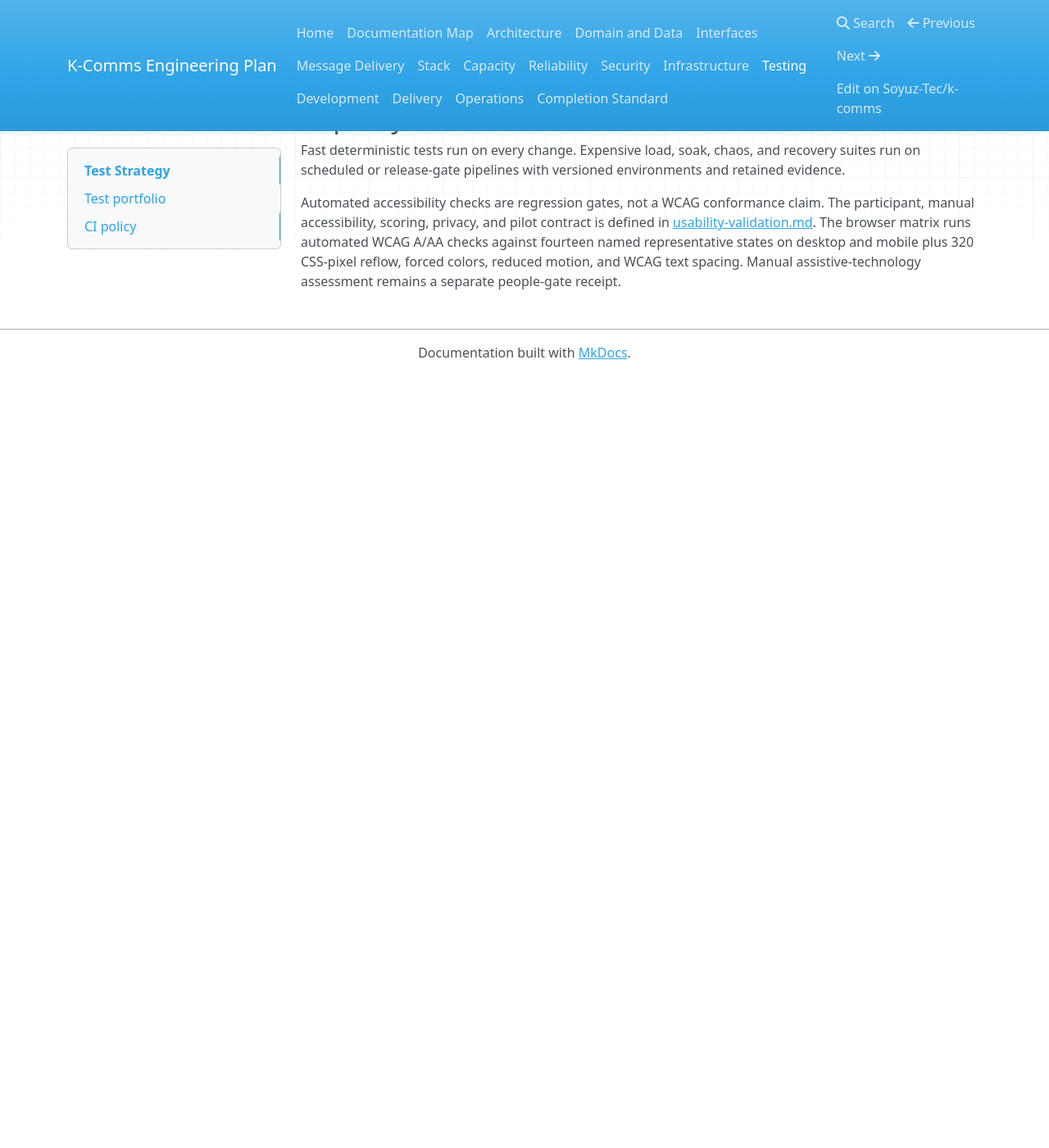
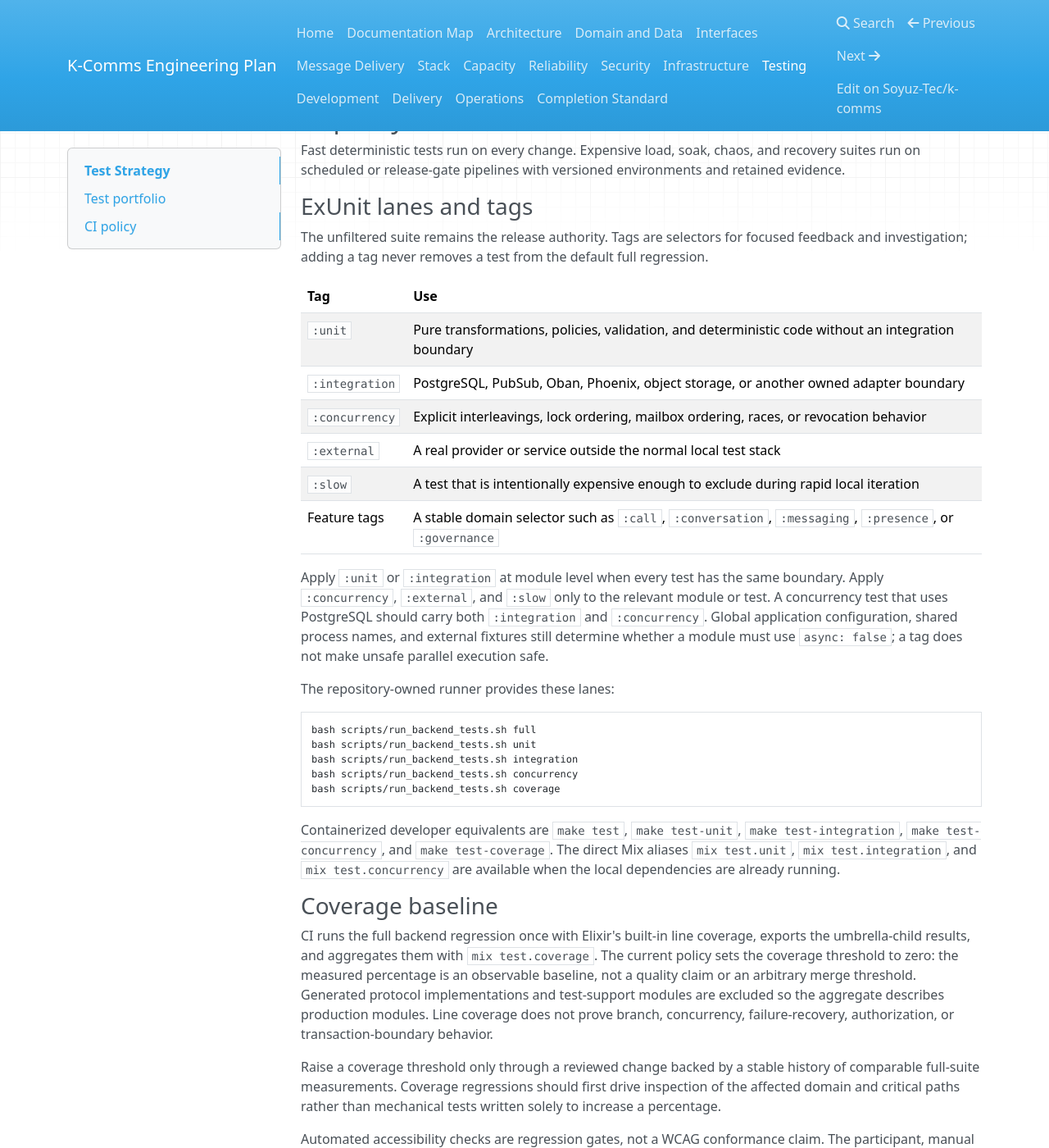
Before and after one commit to Soyuz-Tec/k-comms, an MkDocs documentation site: the page built from docs/11-testing-and-quality/test-strategy.md, in a window 1280 px wide and 1400 px high, scrolled down 860 px. Shown: the whole window at 82% size. Built offline with MkDocs 1.6.1, drawn with Linux system fonts in a browser that asks for light colours; nearby versions of some CDN libraries; before the commit the page ends 1318 px from its top, so only the background shows below that.

Commit message:
ci: add tagged backend lanes and coverage baseline

````diff
--- a/docs/11-testing-and-quality/test-strategy.md
+++ b/docs/11-testing-and-quality/test-strategy.md
@@ -20,6 +20,60 @@
 
 Fast deterministic tests run on every change. Expensive load, soak, chaos, and recovery suites run on scheduled or release-gate pipelines with versioned environments and retained evidence.
 
+### ExUnit lanes and tags
+
+The unfiltered suite remains the release authority. Tags are selectors for
+focused feedback and investigation; adding a tag never removes a test from the
+default full regression.
+
+| Tag | Use |
+|---|---|
+| `:unit` | Pure transformations, policies, validation, and deterministic code without an integration boundary |
+| `:integration` | PostgreSQL, PubSub, Oban, Phoenix, object storage, or another owned adapter boundary |
+| `:concurrency` | Explicit interleavings, lock ordering, mailbox ordering, races, or revocation behavior |
+| `:external` | A real provider or service outside the normal local test stack |
+| `:slow` | A test that is intentionally expensive enough to exclude during rapid local iteration |
+| Feature tags | A stable domain selector such as `:call`, `:conversation`, `:messaging`, `:presence`, or `:governance` |
+
+Apply `:unit` or `:integration` at module level when every test has the same
+boundary. Apply `:concurrency`, `:external`, and `:slow` only to the relevant
+module or test. A concurrency test that uses PostgreSQL should carry both
+`:integration` and `:concurrency`. Global application configuration, shared
+process names, and external fixtures still determine whether a module must use
+`async: false`; a tag does not make unsafe parallel execution safe.
+
+The repository-owned runner provides these lanes:
+
+```text
+bash scripts/run_backend_tests.sh full
+bash scripts/run_backend_tests.sh unit
+bash scripts/run_backend_tests.sh integration
+bash scripts/run_backend_tests.sh concurrency
+bash scripts/run_backend_tests.sh coverage
+```
+
+Containerized developer equivalents are `make test`, `make test-unit`,
+`make test-integration`, `make test-concurrency`, and `make test-coverage`.
+The direct Mix aliases `mix test.unit`, `mix test.integration`, and
+`mix test.concurrency` are available when the local dependencies are already
+running.
+
+### Coverage baseline
+
+CI runs the full backend regression once with Elixir's built-in line coverage,
+exports the umbrella-child results, and aggregates them with
+`mix test.coverage`. The current policy sets the coverage threshold to zero:
+the measured percentage is an observable baseline, not a quality claim or an
+arbitrary merge threshold. Generated protocol implementations and test-support
+modules are excluded so the aggregate describes production modules. Line
+coverage does not prove branch, concurrency, failure-recovery, authorization,
+or transaction-boundary behavior.
+
+Raise a coverage threshold only through a reviewed change backed by a stable
+history of comparable full-suite measurements. Coverage regressions should
+first drive inspection of the affected domain and critical paths rather than
+mechanical tests written solely to increase a percentage.
+
 Automated accessibility checks are regression gates, not a WCAG conformance
 claim. The participant, manual accessibility, scoring, privacy, and pilot
 contract is defined in [usability-validation.md](usability-validation.md).
````
Also changed, not shown: docs/10-infrastructure-and-deployment/ci-cd.md (+12 -0 lines), 4 other files.
